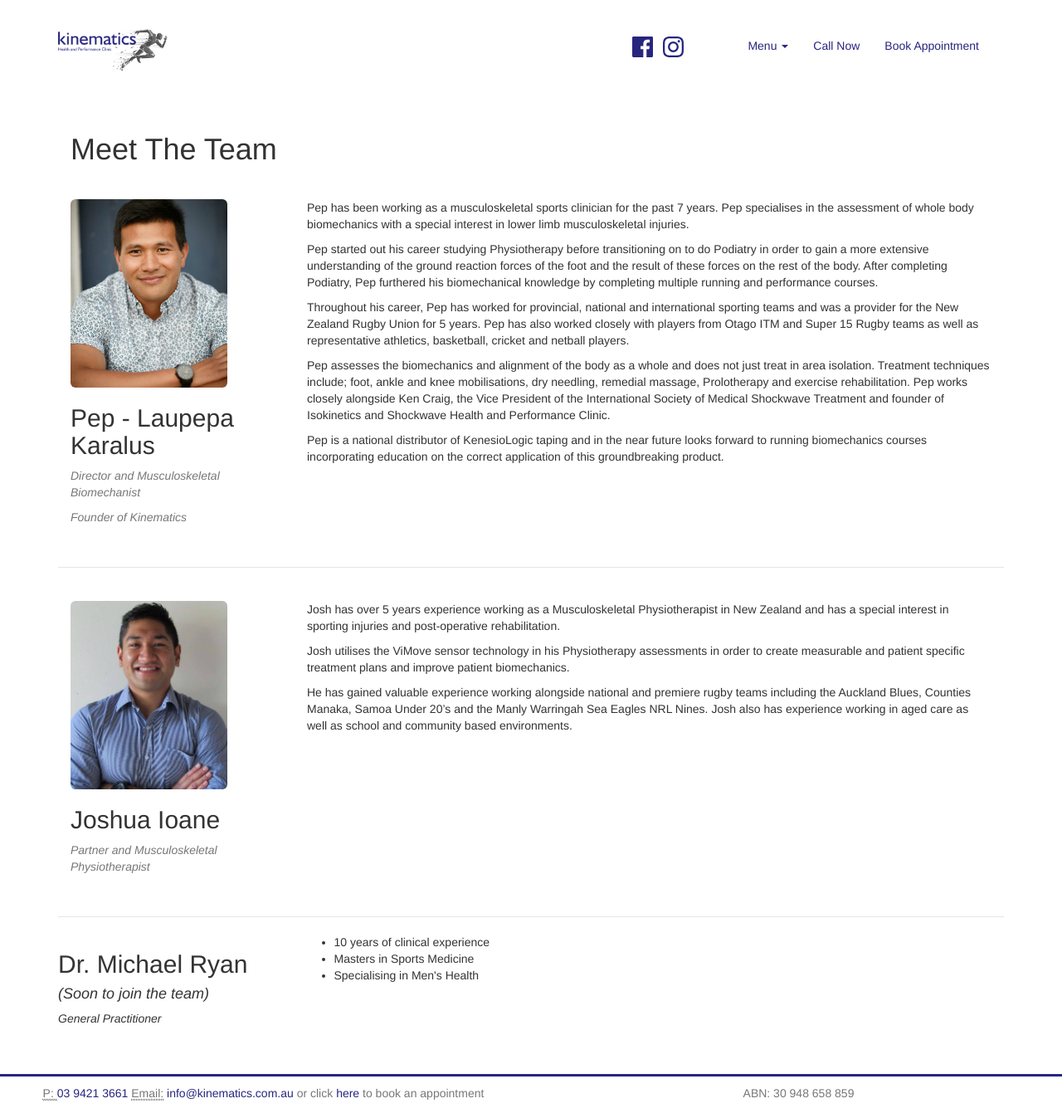
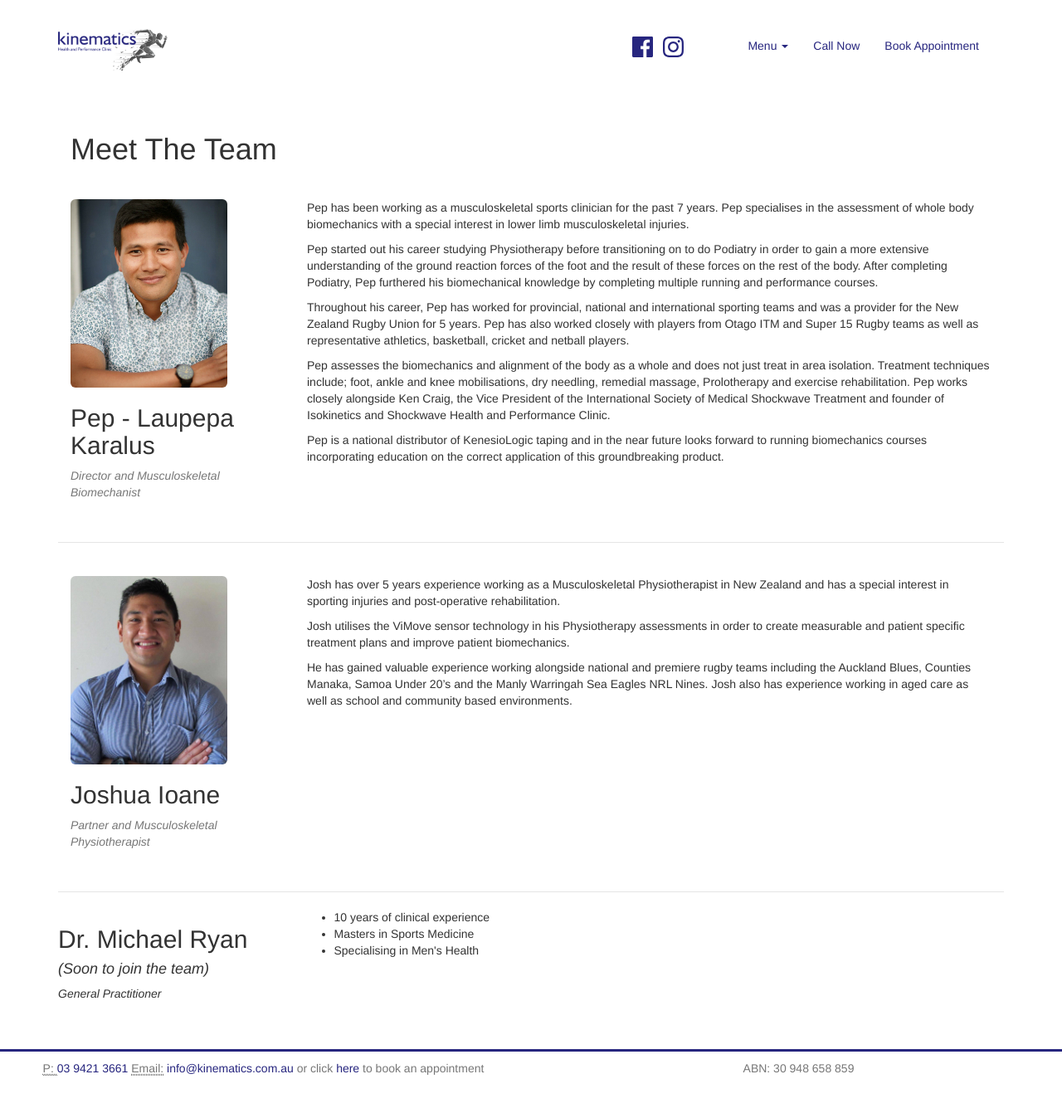
Before and after one commit to kmb64/kinematics, a Jekyll site: the page built from team.html, in a window 1280 px wide. Shown: the whole page at 83% size. Built offline with Jekyll 4.4.1, drawn with Linux system fonts in a browser that asks for light colours; after the commit the page ends 1317 px from its top, so only the background shows below that.

```diff
--- a/team.html
+++ b/team.html
@@ -14,7 +14,6 @@
     <img width="189" class="img-profile img-rounded" src="{{ site.baseurl }}/assets/images/profiles/pep.jpg" alt="Laupepa (Pep) Karalus"/>
     <h2>Pep - Laupepa Karalus</h2>
     <p><i>Director and Musculoskeletal Biomechanist</i></p>
-    <p><i>Founder of Kinematics</i></p>
   </div>
 
   <div class="col-lg-9">
```
